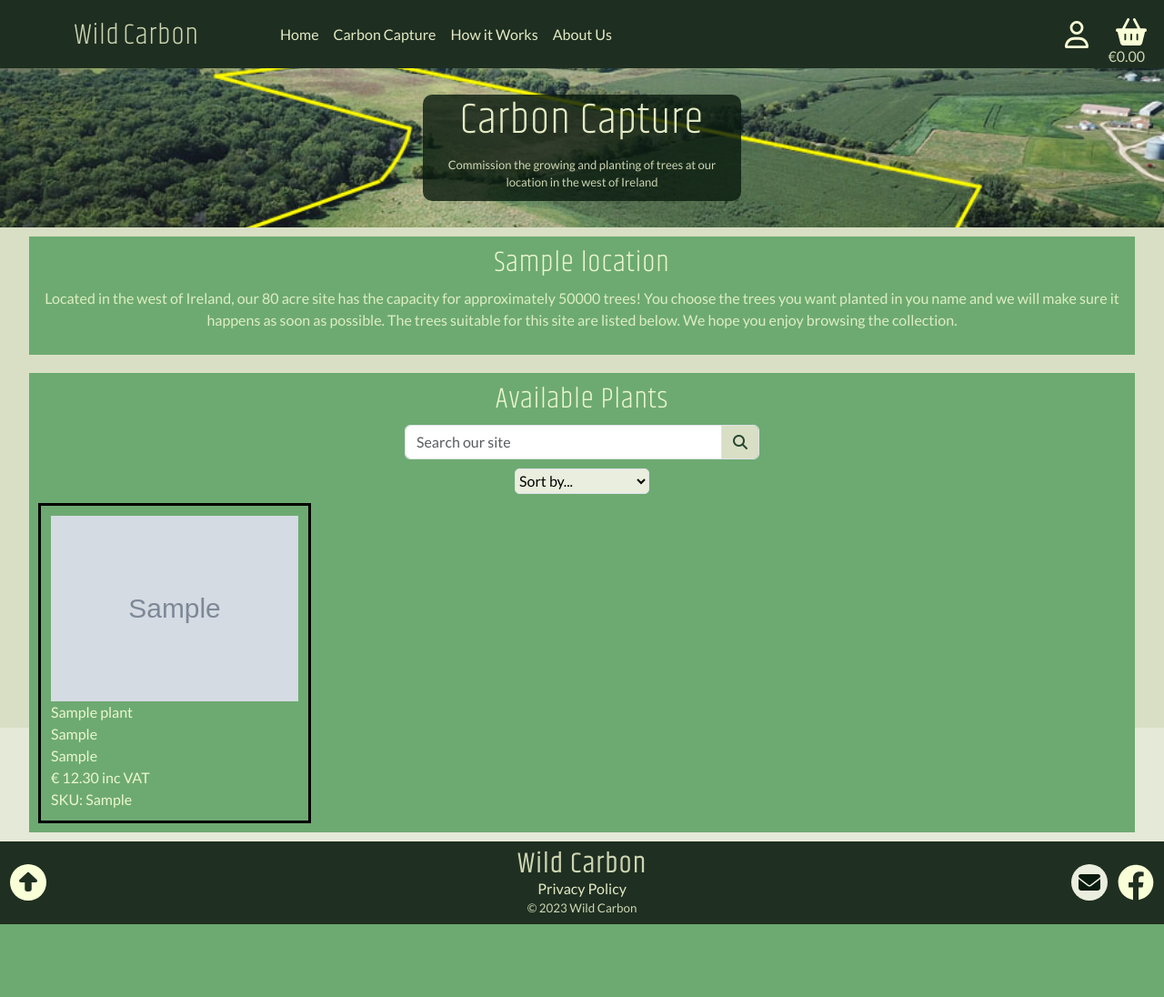
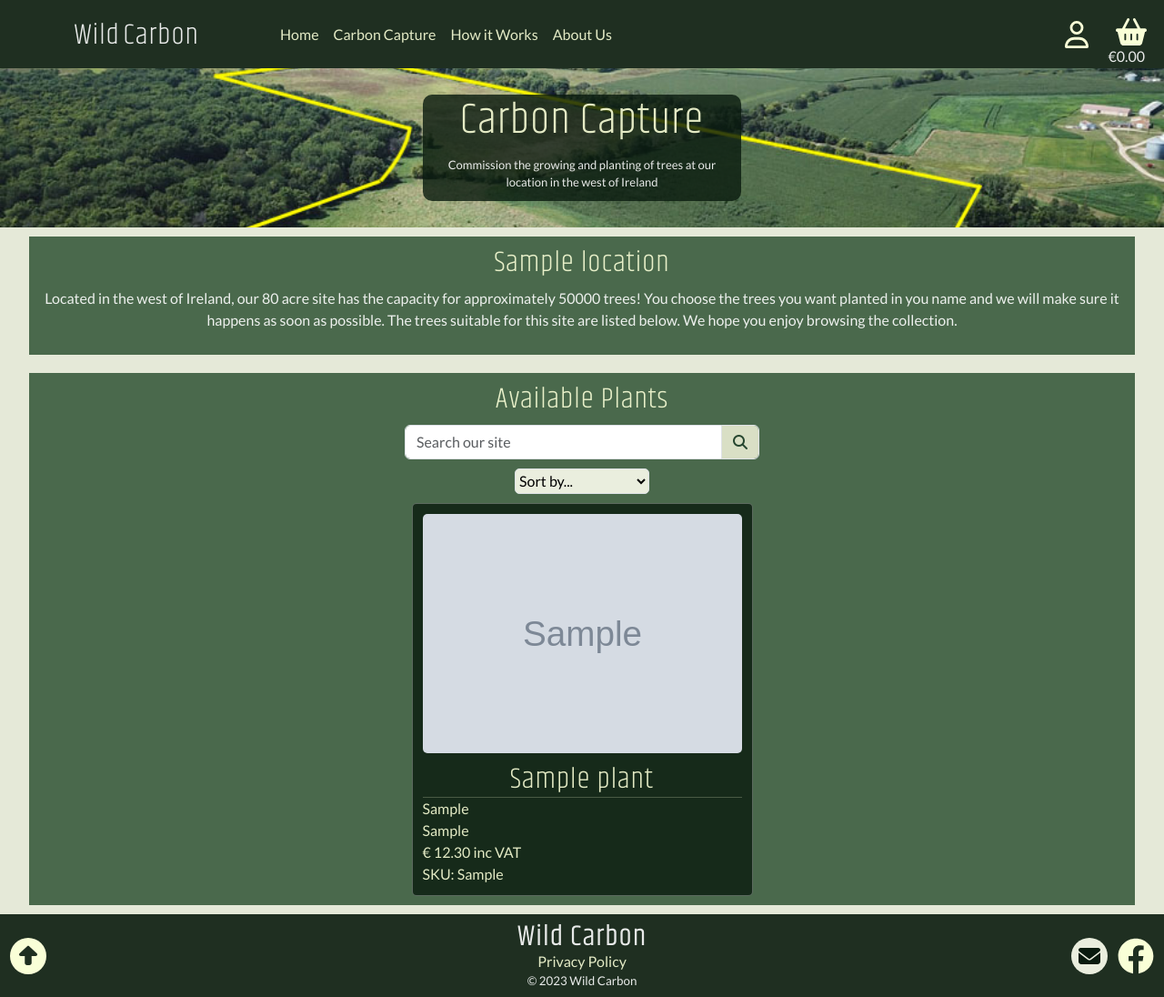
Before and after one commit to Stephen-J-Whitaker/wild-carbon, a Django app: page /locations/carbon_capture/ in a window 1280 px wide; the page is wider, and only the part inside the window is pictured. Shown: that part at 91% size. Before the commit the page ends 1016 px from the top of that part, so only its background shows below. Run offline with Django 3.2, Linux system fonts and the light colour scheme; tables that the repository leaves empty hold one stand-in row (values such as "Sample post"); grey boxes marked "Sample" are stand-in pictures; some libraries are stand-ins or nearby versions.

Commit message:
FEAT: Update capture carbon plant instance styles

```diff
--- a/locations/templates/locations/carbon_capture.html
+++ b/locations/templates/locations/carbon_capture.html
@@ -39,7 +39,7 @@
                         <div class="input-group">
                             <input class="form-control search-input" type="text" name="q" placeholder="Search our site">
                             <div class="input-group-append">
-                                <button class="form-control button search-button" type="submit">
+                                <button class="form-control button search-button" type="submit" aria-label="Search">
                                     <span class="icon">
                                         <i class="fas fa-search"></i>
                                     </span>
@@ -67,7 +67,8 @@
                                 {% else %}
                                     <img class="plant-image" src="{{ MEDIA_URL }}noimage.png" alt="{{ plant.common_name }}">
                                 {% endif %}
-                                <div>{{ plant.common_name }}</div>
+                                <h2 class="plant-instance-name">{{ plant.common_name }}</h2>
+                                <hr>
                                 <span>{{ plant.genus }}</span>
                                 <span>{{ plant.species }}</span>
                                 <div>&#8364; {{ plant.price | calc_vat | floatformat:2 }} inc VAT</div>
--- a/static/css/style.css
+++ b/static/css/style.css
@@ -9,15 +9,15 @@
     /* Shrikhand and Lato fonts imported from Google Fonts : https://fonts.google.com/ */
     --brand-font-family: Khand, Lato, Helvetica, sans-serif;
     --primary-font-family: Lato, Helvetica, sans-serif;
-    --body-background-colour: rgba(205, 213, 179, 0.5);
+    --body-background-colour: rgba(229, 233, 216, 1);
     --header-footer-background-colour: rgba(9, 27, 14, 0.9);
     --modal-backdrop-background-colour: rgba(9, 27, 14, 0.3);
     --modal-background-colour: rgba(9, 27, 14, 0.7);
     --page-title-background-colour: rgba(9, 27, 14, 0.8);
-    --inner-content-container-colour: rgb(109, 170, 113);
+    --inner-content-container-colour: rgb(74, 105, 76);
     --inner-content-container-shadow: rgb(79, 82, 66);
-    --title-font-colour: rgba(249, 255, 215, 0.9);
-    --main-font-colour: rgba(249, 255, 215, 0.8);
+    --title-font-colour: rgb(255, 255, 255);
+    --main-font-colour:  rgba(255, 255, 255, 0.9);
     --header-font-colour: rgba(249, 255, 215, 0.9);
     --content-font-colour:rgba(249, 255, 215, 0.8);
     --link-font-colour: rgba(249, 255, 215, 0.9);
@@ -116,6 +116,10 @@ body {
     height: 100%;
     width: 100%;
     font-family: var(--primary-font-family);
+}
+
+.body {
+
 }
 
 /* Header css */
@@ -575,8 +579,14 @@ input,
     height: 28px;
 }
 
+.selector {
+    color: black;
+}
+
 input:focus,
-input:active {
+input:active,
+.selector:focus,
+.selector:active {
     outline: none;
     background-color: var(--input-background-colour);
 }
@@ -718,7 +728,7 @@ a:hover,
 
 /* Plant list styles */
 .plant-list-container {
-    width: 100vw;
+    width: 100%;
 }
 
 .plant-list {
@@ -726,24 +736,40 @@ a:hover,
     display: flex;
     flex-flow: wrap;
     row-gap: 10px;
-    column-gap: 10px;
+    justify-content: space-evenly;
 }
 
 .plant-instance {
     display: flex;
     flex-direction: column;
-    max-width: 300px;
+    width: 100%;
+    max-width: 375px;
     min-height: 100px;
-    border: 3px solid black;
+    border: 1px solid rgba(255, 255, 255, 0.3);
+    background-color: var(--page-title-background-colour);
+    border-radius: 5px;
 }
 
 .plant-image {
     width: auto;
+    border-radius: 5px;
 }
 
 .shop-plant-instance:hover,
 .image-nav-container:hover {
     box-shadow: 0px 0px 10px 1px var(--inner-content-container-shadow);
+    background-color: var(--header-footer-background-colour);
+    text-decoration: none;
+}
+
+.plant-instance-name {
+    margin-bottom: 0;
+    margin-top: 10px;
+    text-align: center;
+}
+
+hr {
+    margin: 0;
 }
 
 .fact-item {
--- a/templates/includes/toasts/toast_error.html
+++ b/templates/includes/toasts/toast_error.html
@@ -1,4 +1,4 @@
-<div class="toast align-items-center error" role="alert" aria-live="assertive" aria-atomic="true" data-bs-autohide="false">
+<div class="toast align-items-center error" role="alert" aria-live="assertive" aria-atomic="true" data-bs-autohide="true">
     <div class="d-flex">
       <div class="toast-body">Error</div>
       <div class="toast-message">{{ message }}</div>
--- a/templates/includes/toasts/toast_info.html
+++ b/templates/includes/toasts/toast_info.html
@@ -1,4 +1,4 @@
-<div class="toast align-items-center info" role="alert" aria-live="assertive" aria-atomic="true" data-bs-autohide="false">
+<div class="toast align-items-center info" role="alert" aria-live="assertive" aria-atomic="true" data-bs-autohide="true">
     <div class="d-flex">
       <div class="toast-body">Info</div>
       <div class="toast-message">{{ message }}</div>
--- a/templates/includes/toasts/toast_success.html
+++ b/templates/includes/toasts/toast_success.html
@@ -1,6 +1,6 @@
 {% load basket_tools %}
 
-<div class="toast align-items-center success" role="alert" aria-live="assertive" aria-atomic="true" data-bs-autohide="false">
+<div class="toast align-items-center success" role="alert" aria-live="assertive" aria-atomic="true" data-bs-autohide="true">
     <div class="d-flex">
       <div class="toast-body">Success</div>
       <div class="toast-message">{{ message }}</div>
--- a/templates/includes/toasts/toast_warning.html
+++ b/templates/includes/toasts/toast_warning.html
@@ -1,4 +1,4 @@
-<div class="toast align-items-center warning" role="alert" aria-live="assertive" aria-atomic="true" data-bs-autohide="false">
+<div class="toast align-items-center warning" role="alert" aria-live="assertive" aria-atomic="true" data-bs-autohide="true">
     <div class="d-flex">
       <div class="toast-body">Warning</div>
       <div class="toast-message">{{ message }}</div>
```
